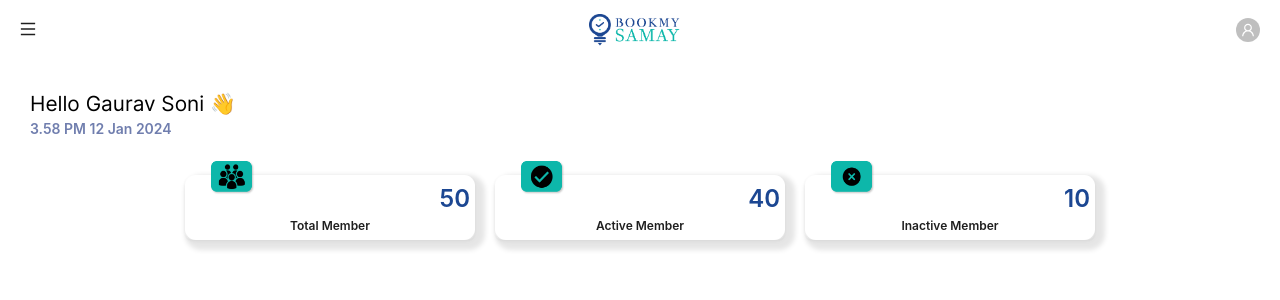
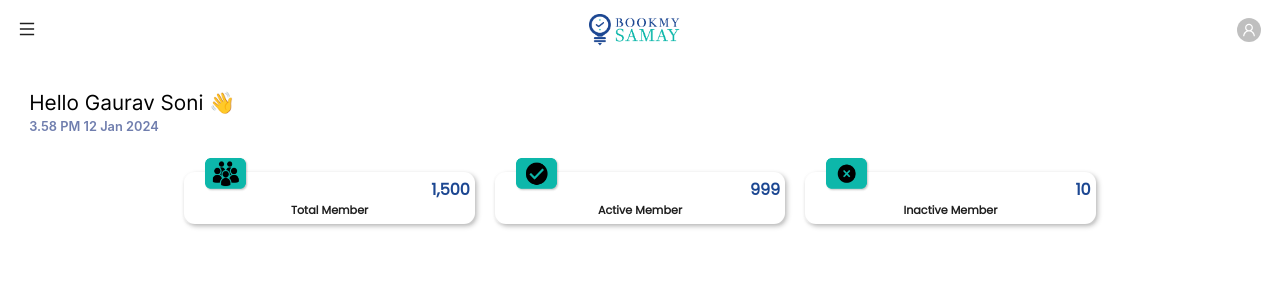
Before and after one commit to rajsoni7858/BookMySamay-Mobile-Web, a React (Create React App) app: page /dashboard in a window 1280 px wide. Shown: the top 300 px of the page. Built offline with nearby package versions, Linux system fonts and the light colour scheme.

Commit message:
Updated dashboard design

```diff
--- a/src/App.css
+++ b/src/App.css
@@ -77,19 +77,7 @@
   align-content: center;
   width: 100%;
 }
-.ant-statistic-content-value-int {
-  color: #1c4792;
-}
-.ant-card-body {
-  border-radius: 11px !important;
-  box-shadow: 5px 5px 5px 5px rgba(0, 0, 0, 0.1) !important;
-}
-.ant-card .ant-card-body {
-  padding: 5px !important;
-}
-.ant-statistic-content {
-  color: #282c34 !important;
-}
+
 .ant-steps .ant-steps-item-process .ant-steps-item-icon {
   background-color: #0db7aa;
   border-color: #0db7aa;
--- a/src/Component/Header/header.css
+++ b/src/Component/Header/header.css
@@ -1,21 +1,20 @@
-/* App.css */
 .header {
   display: flex;
   justify-content: space-between;
   align-items: center;
-  background-color: white; /* Ant Design default header background color */
-  padding: 0 20px;
+  background-color: white;
+  padding: 0 1.2rem;
   height: 60px;
 }
 
 .logo {
-  color: #fff; /* Text color for the logo */
+  color: #fff;
   font-size: 18px;
   font-weight: bold;
 }
 
 .mobile-menu {
-  display: block; /* Show the mobile menu only on small screens */
+  display: block;
 }
 
 .user-menu {
@@ -26,5 +25,5 @@
 }
 
 .user-menu:hover {
-  color: #1890ff; /* Change color on hover */
+  color: #1C4792;
 }
--- a/src/Config/Routerconfig.js
+++ b/src/Config/Routerconfig.js
@@ -1,10 +1,10 @@
 import React from "react";
 import { Switch, Route } from "react-router-dom";
-import Dashboard from "../Pages/DashboardComponent";
 import Shop from "../Pages/ShopComponent/ShopComponent.jsx";
 import User from "../Pages/UserComponent.jsx";
 import Editshop from "../Pages/ShopComponent/EditShopComponent.jsx";
 import AddShop from "../Pages/ShopComponent/AddShopComponent.jsx";
+import Dashboard from "../Pages/Dashboard/DashboardComponent.jsx";
 
 function Routerconfig() {
   return (
--- /dev/null
+++ b/src/Pages/Dashboard/Dashboard.css
@@ -0,0 +1,25 @@
+.absoulute-img {
+  display: flex;
+  justify-content: left;
+  width: 45px;
+  height: 35px;
+  position: absolute;
+  top: -15px;
+  left: 20px;
+}
+
+.statistic-value {
+  font-size: 1rem;
+  font-family: Poppins;
+  font-weight: 600;
+  text-align: right;
+  color: "#1C4792";
+}
+
+.ant-card-body {
+  border-radius: 11px !important;
+  box-shadow: 2.128px 2.128px 5.32px 0px rgba(0, 0, 0, 0.25);
+}
+.ant-card .ant-card-body {
+  padding: 5px !important;
+}
--- /dev/null
+++ b/src/Pages/Dashboard/DashboardComponent.jsx
@@ -0,0 +1,118 @@
+import React from "react";
+import { Typography, Row, Col, Card, Statistic } from "antd";
+import moment from "moment";
+import "./Dashboard.css";
+
+const { Title } = Typography;
+
+const Dashboard = () => {
+  const currentDateTimeFormatted = moment().format("h.mm A D MMM YYYY");
+
+  const renderStatisticValue = (value) => (
+    <Statistic
+      value={value}
+      valueStyle={{
+        fontSize: "1rem",
+        fontFamily: "Poppins",
+        fontWeight: 600,
+        textAlign: "right",
+        color: "#1C4792",
+      }}
+    />
+  );
+
+  const renderTitle = (title) => (
+    <Title
+      level={5}
+      style={{
+        textAlign: "center",
+        fontSize: "0.7rem",
+        fontFamily: "Poppins",
+        margin: 0,
+      }}
+    >
+      {title}
+    </Title>
+  );
+
+  return (
+    <Row
+      gutter={[48, 16]}
+      justify="center"
+      align="middle"
+      style={{ margin: "1.2rem", padding: 0 }}
+    >
+      <Col span={24} style={{ textAlign: "left", padding: "10px" }}>
+        <Title
+          level={3}
+          style={{
+            margin: 0,
+            color: "black",
+            fontSize: "1.3rem",
+            fontFamily: "Inter",
+            fontWeight: "400",
+          }}
+        >
+          Hello Gaurav Soni 👋
+        </Title>
+        <Title
+          level={5}
+          style={{
+            color: "#707EAE",
+            margin: 0,
+            fontSize: "0.8rem",
+          }}
+        >
+          {currentDateTimeFormatted}
+        </Title>
+      </Col>
+
+      {/* 1 */}
+      <Col xs={12} sm={12} md={12} lg={8} xl={6} style={{ padding: "10px" }}>
+        <Card bordered={false}>
+          <div>
+            <img
+              src={require("../../../src/Assets/Images/Group.png")}
+              alt="Group Member Icon"
+              className="absoulute-img"
+            />
+            {renderStatisticValue(1500)}
+            {renderTitle("Total Member")}
+          </div>
+        </Card>
+      </Col>
+
+      {/* 2 */}
+      <Col xs={12} sm={12} md={12} lg={8} xl={6} style={{ padding: "10px" }}>
+        <Card bordered={false}>
+          <div>
+            <img
+              src={require("../../../src/Assets/Images/Check.png")}
+              alt="Group Member Icon"
+              className="absoulute-img"
+            />
+            {renderStatisticValue(999)}
+            {renderTitle("Active Member")}
+          </div>
+        </Card>
+      </Col>
+
+      {/* 3 */}
+      <Col xs={12} sm={12} md={12} lg={8} xl={6} style={{ padding: "10px" }}>
+        <Card bordered={false}>
+          <div>
+            <img
+              src={require("../../../src/Assets/Images/Cancel.png")}
+              alt="Group Member Icon"
+              className="absoulute-img"
+            />
+            {renderStatisticValue(10)}
+            {renderTitle("Inactive Member")}
+          </div>
+        </Card>
+      </Col>
+    </Row>
+  );
+};
+
+export default Dashboard;
--- a/src/Pages/DashboardComponent.jsx
+++ /dev/null
@@ -1,177 +0,0 @@
-import React, { useState, useEffect } from "react";
-import { Typography, Row, Col, Card, Statistic, Flex } from "antd";
-import moment from "moment";
-
-const { Title } = Typography;
-
-const Dashboard = () => {
-  const [currentTime, setCurrentTime] = useState(new Date());
-  const currentDate = new Date();
-  const options = { day: "numeric", month: "short", year: "numeric" };
-  const formattedDate = new Intl.DateTimeFormat("en-IN", options).format(
-    currentDate
-  );
-
-  const currentDateTimeFormatted = moment().format("h.mm A D MMM YYYY");
-
-  return (
-    <Row
-      gutter={[48, 16]}
-      justify="center"
-      align="middle"
-      style={{ margin: "20px", padding: 0 }}
-    >
-      <Col span={24} style={{ textAlign: "left", padding: 10 }}>
-        <Title
-          level={3}
-          style={{
-            margin: 0,
-            color: "black",
-            fontSize: "1.3rem",
-            fontFamily: "Inter",
-            fontWeight: "400",
-          }}
-        >
-          Hello Gaurav Soni 👋
-        </Title>
-        <Title
-          level={5}
-          style={{
-            color: "#707EAE",
-            margin: 0,
-            fontSize: 14,
-          }}
-        >
-          {currentDateTimeFormatted}
-        </Title>
-      </Col>
-      <Col xs={12} sm={12} md={12} lg={8} xl={6} style={{ padding: 10 }}>
-        <Card bordered={false}>
-          <div>
-            <img
-              src={require("../../src/Assets/Images/Group.png")}
-              alt="Group Member Icon"
-              style={{
-                display: "Flex",
-                justifyContent: "left",
-                width: 45,
-                height: 35,
-                position: "absolute",
-                top: "-15px",
-                left: "25px",
-              }}
-            />
-            <Statistic
-              value={50}
-              style={{
-                fontSize: "16px !important",
-                fontWeight: 600,
-                color: "#1C4792 !important",
-                textAlign: "right",
-              }}
-            />
-            <Title
-              level={5}
-              style={{
-                textAlign: "center",
-                fontSize: 12,
-                fontweight: 700,
-                margin: 0,
-              }}
-            >
-              Total Member
-            </Title>
-          </div>
-        </Card>
-      </Col>
-      <Col xs={12} sm={12} md={12} lg={8} xl={6} style={{ padding: 10 }}>
-        <Card
-          bordered={false}
-          style={{
-            borderradius: "14px",
-            boxshadow: "5px 5px 10px 0 rgba(0, 0, 0, 0.5)",
-          }}
-        >
-          <div>
-            <img
-              src={require("../../src/Assets/Images/Check.png")}
-              alt="Group Member Icon"
-              style={{
-                display: "Flex",
-                justifyContent: "left",
-                paddingleft: 20,
-                width: 45,
-                height: 35,
-                position: "absolute",
-                top: "-15px",
-                left: "25px",
-              }}
-            />
-            <Statistic
-              value={40}
-              style={{
-                fontSize: "26px !important",
-                fontWeight: 600,
-                color: "#1C4792 !important",
-                textAlign: "right",
-                color: "#1C4792 !important",
-              }}
-            />
-            <Title
-              level={5}
-              style={{
-                textAlign: "center",
-                fontSize: 12,
-                fontweight: 700,
-                margin: 0,
-              }}
-            >
-              Active Member
-            </Title>
-          </div>
-        </Card>
-      </Col>
-      <Col xs={12} sm={12} md={12} lg={8} xl={6} style={{ padding: 10 }}>
-        <Card bordered={false}>
-          <div>
-            <img
-              src={require("../../src/Assets/Images/Cancel.png")}
-              alt="Group Member Icon"
-              style={{
-                display: "Flex",
-                justifyContent: "left",
-                width: 45,
-                height: 35,
-                position: "absolute",
-                top: "-15px",
-                left: "25px",
-              }}
-            />
-            <Statistic
-              value={10}
-              style={{
-                fontSize: "26px !important",
-                fontWeight: 600,
-                color: "#1C4792 !important",
-                textAlign: "right",
-              }}
-            />
-            <Title
-              level={5}
-              style={{
-                textAlign: "center",
-                fontSize: 12,
-                fontweight: 700,
-                margin: 0,
-              }}
-            >
-              Inactive Member
-            </Title>
-          </div>
-        </Card>
-      </Col>
-    </Row>
-  );
-};
-
-export default Dashboard;
```
Also changed, not shown: src/Component/Header/HeaderComponent.jsx (+3 -8 lines).
